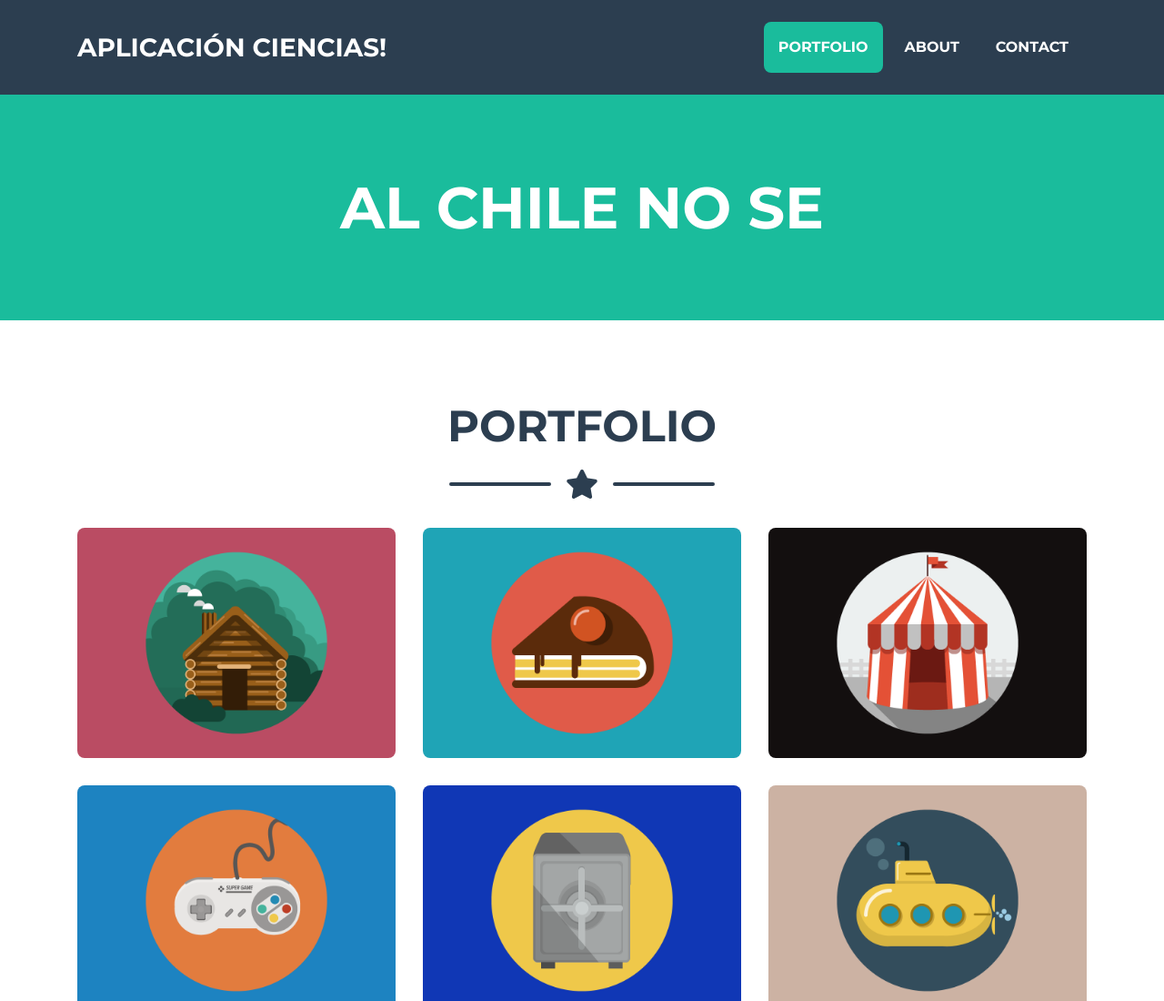
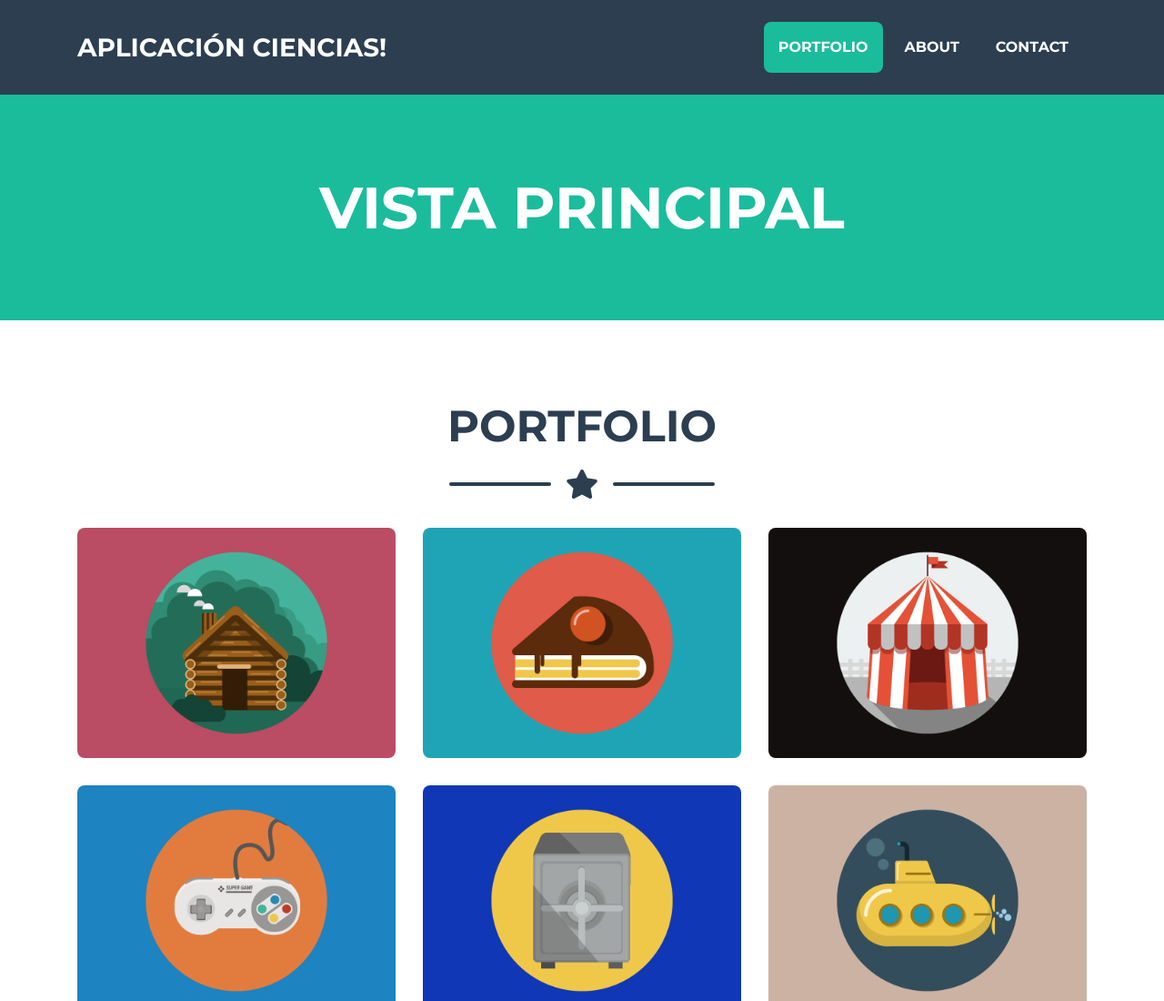
Before and after one commit to gerardohau/app-ciencias, a website with bundled scripts: page index.html in a window 1280 px wide. Shown: the top 1100 px of the page at 91% size. Built offline with nearby package versions, Linux system fonts and the light colour scheme.

Commit message:
Actualizar html

```diff
--- a/index.html
+++ b/index.html
@@ -49,7 +49,7 @@
   <!-- Masthead -->
   <header class="masthead bg-primary text-white text-center">
     <div class="container d-flex align-items-center flex-column">
-      <h1 class="masthead-heading text-uppercase mb-0">Al chile no se</h1>
+      <h1 class="masthead-heading text-uppercase mb-0">Vista principal</h1>
     </div>
   </header>
 
@@ -90,6 +90,7 @@
             <div class="portfolio-item-caption d-flex align-items-center justify-content-center h-100 w-100">
               <div class="portfolio-item-caption-content text-center text-white">
                 <i class="fas fa-plus fa-3x"></i>
+                <h4>Ayuda a Pingu a completar el nivel</h4>
               </div>
             </div>
             <img class="img-fluid" src="img/portfolio/cake.png" alt="">
```
